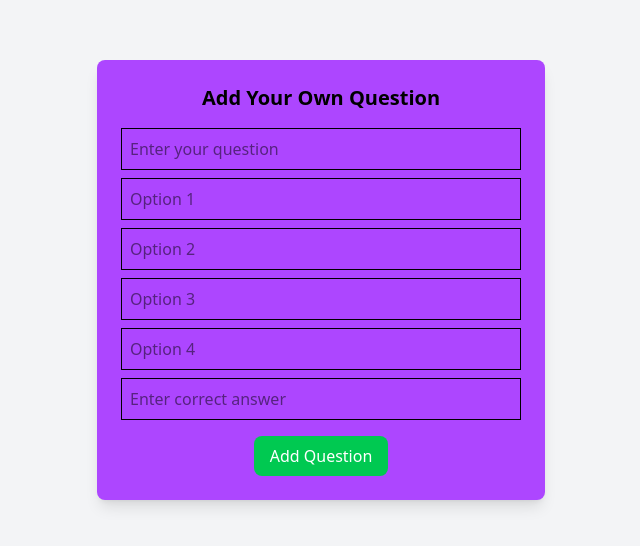
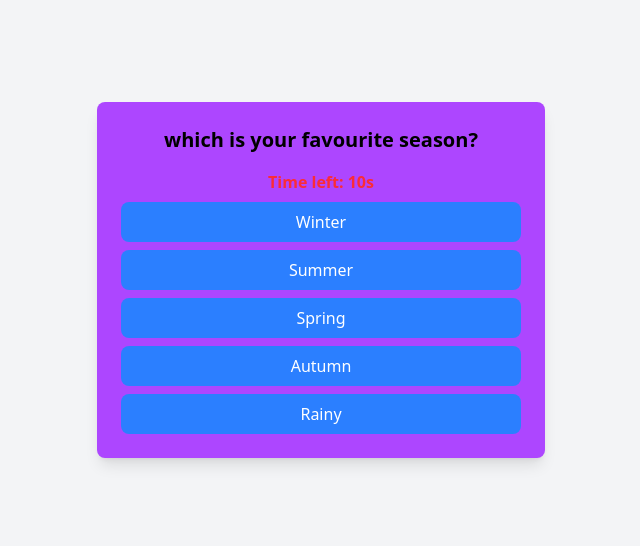
Before and after one commit to lyfezshit/quiz-app, a React (Vite) app: page / in a window 1280 px wide. Shown: the part 120-666 px from the top of the page, without its empty margins (319-959 px from the left). Built offline with nearby package versions, Linux system fonts and the light colour scheme.

Commit message:
Update Quiz.jsx

```diff
--- a/src/page/Quiz.jsx
+++ b/src/page/Quiz.jsx
@@ -1,33 +1,72 @@
 import { useState, useEffect } from "react";
 
+const quizData = [
+    {
+        question: "which is your favourite season?",
+        options: ["Winter", "Summer", "Spring", "Autumn", "Rainy"],
+        answer: "Rainy",
+    },
+    {
+        question: "What is your age?",
+        options: ["18", "21", "19 turning 20", "48"],
+        answer: "19 turning 20",
+    },
+    {
+        question: "What is your favourite color?",
+        options: ["red", "white", "pink", "she doesn't know"],
+        answer: "she doesn't know",
+    },
+    {
+        question: "What is her favourite makeup product?",
+        options: ["Lipstick", "Blush", "Mascara", "Eyeshadow"],
+        answer: "Lipstick",
+    },
+    {
+        question: "What is she scared of ?",
+        options: ["Losing people she loves", "Getting old", "Everything", "nothing, everyone else is scared of her"],
+        answer: "Everything",
+    },
+    {
+        question: "Which one does she likes more :Ice-cream or Chocolate?",
+        options: ["Ice-cream", "Chocolate", "Why would she choose when she could have both?", "Chocolate"],
+        answer: "Why would she choose when she could haqve both?",
+    },
+    {
+        question: "Which do you think is the life she wanna live?",
+        options: ["Busy, the city life ", "Typical nepali life", " kinda peacefull life gardening and keeping animals"],
+        answer: "kinda peacefull life gardening and keeping animals",
+    },
+    {
+        question: "What is her comfort food?",
+        options: ["MOMO", "Dal Bhat aalu fry", "chatpate"],
+        answer: "Dal Bhat aalu fry",
+    },
+];
+
 export default function Quiz() {
-    const [quizData, setQuizData] = useState([]);
+
     const [currentQuestion, setCurrentQuestion] = useState(0);
     const [score, setScore] = useState(0);
     const [showResult, setShowResult] = useState(false);
     const [timeLeft, setTimeLeft] = useState(10);
-    const [newQuestion, setNewQuestion] = useState("");
-    const [newOptions, setNewOptions] = useState(["", "", "", ""]);
-    const [newAnswer, setNewAnswer] = useState("");
 
     useEffect(() => {
-        if (timeLeft === 0 && quizData.length >5 ) {
-            handleNextQuestion();
+        if (timeLeft > 0) {
+            const timer = setTimeout(() => setTimeLeft(timeleft - 1), 1000);
+            return () => clearTimeout(timer);
+
         }
-        const timer = setInterval(() => {
-            setTimeLeft((prev) => (prev > 0 ? prev - 1 : 0));
-        }, 1000);
-        return () => clearInterval(timer);
-    }, [timeLeft, quizData]);
+        else {
+            handleAnswer(null);
+        }
+
+    }, [timeLeft]);
+
 
     const handleAnswer = (selectedOption) => {
         if (selectedOption === quizData[currentQuestion].answer) {
             setScore(score + 1);
         }
-        handleNextQuestion();
-    };
-
-    const handleNextQuestion = () => {
         const nextQuestion = currentQuestion + 1;
         if (nextQuestion < quizData.length) {
             setCurrentQuestion(nextQuestion);
@@ -37,13 +76,9 @@ export default function Quiz() {
         }
     };
 
-    const addNewQuestion = () => {
-        if (!newQuestion || newOptions.some(opt => !opt) || !newAnswer) return;
-        setQuizData([...quizData, { question: newQuestion, options: newOptions, answer: newAnswer }]);
-        setNewQuestion("");
-        setNewOptions(["", "", "", ""]);
-        setNewAnswer("");
-    };
+
+
+
 
     return (
         <div className="flex flex-col items-center justify-center min-h-screen bg-gray-100 p-6">
@@ -64,7 +99,7 @@ export default function Quiz() {
                             Restart Quiz
                         </button>
                     </div>
-                ) : quizData.length > 0 ? (
+                ) : (
                     <div>
                         <h2 className="text-xl font-bold mb-4">{quizData[currentQuestion].question}</h2>
                         <p className="text-red-500 font-bold mb-2">Time left: {timeLeft}s</p>
@@ -80,44 +115,7 @@ export default function Quiz() {
                             ))}
                         </div>
                     </div>
-                ) : (
-                    <div>
-                        <h2 className="text-xl font-bold mb-4">Add Your Own Question</h2>
-                        <input
-                            type="text"
-                            placeholder="Enter your question"
-                            value={newQuestion}
-                            onChange={(e) => setNewQuestion(e.target.value)}
-                            className="border p-2 w-full mb-2"
-                        />
-                        {newOptions.map((option, index) => (
-                            <input
-                                key={index}
-                                type="text"
-                                placeholder={`Option ${index + 1}`}
-                                value={option}
-                                onChange={(e) => {
-                                    const updatedOptions = [...newOptions];
-                                    updatedOptions[index] = e.target.value;
-                                    setNewOptions(updatedOptions);
-                                }}
-                                className="border p-2 w-full mb-2"
-                            />
-                        ))}
-                        <input
-                            type="text"
-                            placeholder="Enter correct answer"
-                            value={newAnswer}
-                            onChange={(e) => setNewAnswer(e.target.value)}
-                            className="border p-2 w-full mb-2"
-                        />
-                        <button
-                            onClick={addNewQuestion}
-                            className="mt-2 bg-green-500 text-white px-4 py-2 rounded-lg"
-                        >
-                            Add Question
-                        </button>
-                    </div>
+
                 )}
             </div>
         </div>
```
